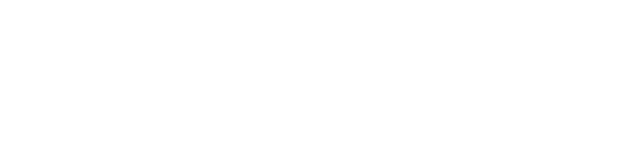
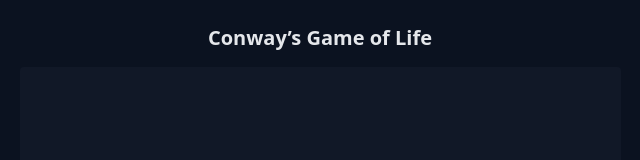
Before and after one commit to COROID-AI/game-of-life, a website with bundled scripts: page index.html in a window 1280 px wide. Shown: the whole page, without its empty margins (320-960 px from the left). Built offline with nearby package versions, Linux system fonts and the light colour scheme.

Commit message:
feat: Render grid and wire click-to-toggle
Implement src/ui.js to render the grid (canvas or DOM grid) and handle click events to toggle cells when paused.

Plan task requirements:
Intent: Provide a visual representation of the grid that users can interact with.
Acceptance criteria
- Grid renders with configurable rows/cols (default 40x40 or per README).
- Live cells are visually distinct (color/contrast).
- Clicking a cell toggles its state when simulation is paused.
- Rendering re-draws on each step.
Verification plan
- Open index.html, click cells, confirm visual toggle.
- Step the simulation and confirm cells update visually.
Evidence to preserve
- Existing index.html (596 bytes) is the entry stub to extend.
- README.md describes the simulation UI expectations.
Constraints
- No external UI libraries; vanilla JS/CSS only.

Generated by Coroid

```diff
--- a/index.html
+++ b/index.html
@@ -17,6 +17,11 @@
       Optional: expose `window.gameOfLifeStep(cells)` so glider-test.html
       can verify your rules automatically (see README.md).
     -->
+    <main class="app">
+      <h1>Conway&rsquo;s Game of Life</h1>
+      <!-- Simulation controls and speed slider are added by a later task. -->
+      <div id="grid" class="grid-container" aria-label="Game of Life grid"></div>
+    </main>
     <script type="module" src="src/main.js"></script>
   </body>
 </html>
--- a/src/main.js
+++ b/src/main.js
@@ -1,4 +1,90 @@
-// Game of Life - application entry point.
-// Subsequent tasks will implement the grid model, rendering, and controls here.
+// Game of Life — application entry point.
+//
+// Wires the pure simulation engine (engine.js) to the canvas renderer
+// (ui.js) and owns the run/pause/step controller state. UI controls
+// (buttons, speed slider) are added by a later task; this module exposes
+// a small controller API on `window.gameOfLife` so other tasks and the
+// glider-test harness can drive the simulation.
 
-export {};
+import { Grid, step } from './engine.js';
+import { DEFAULT_ROWS, DEFAULT_COLS, createGridView } from './ui.js';
+
+const container = document.getElementById('grid');
+if (!container) {
+  throw new Error('Missing #grid container in index.html');
+}
+
+/** @type {{ running: boolean, grid: Grid, view: import('./ui.js').GridView }} */
+const state = {
+  running: false,
+  grid: new Grid(DEFAULT_ROWS, DEFAULT_COLS),
+  view: null,
+};
+
+/**
+ * Re-render the current grid state.
+ * Called after every mutation (toggle, step, reset, clear).
+ */
+function render() {
+  state.view.drawGrid(state.grid);
+}
+
+/**
+ * Toggle a cell — only honoured while the simulation is paused, per the
+ * acceptance criteria. Passed as the GridView onToggle callback.
+ */
+function handleToggle(row, col) {
+  if (state.running) return; // ignore edits while running
+  state.grid.toggle(row, col);
+  render();
+}
+
+// Build the canvas grid view.
+state.view = createGridView({
+  container,
+  rows: DEFAULT_ROWS,
+  cols: DEFAULT_COLS,
+  onToggle: handleToggle,
+});
+
+/** Advance the simulation by one generation and re-render. */
+function stepOnce() {
+  state.grid = step(state.grid);
+  render();
+}
+
+/** Reset the grid to all-dead and re-render. */
+function clearGrid() {
+  state.grid.clear();
+  render();
+}
+
+/**
+ * Replace the active grid with a fresh one of the given dimensions and
+ * re-render. Useful for the pattern-seeding task.
+ *
+ * @param {Grid} grid
+ */
+function setGrid(grid) {
+  state.grid = grid;
+  render();
+}
+
+// Initial paint.
+render();
+
+// Expose a controller API for downstream tasks (controls, seeding) and
+// for the optional grading harness. Rendering + click-to-toggle are the
+// scope of this task; start/stop/step/reset/clear are wired here as a
+// minimal controller so the UI is fully functional.
+window.gameOfLife = {
+  state,
+  step: stepOnce,
+  clear: clearGrid,
+  setGrid,
+  isRunning: () => state.running,
+  setRunning: (value) => {
+    state.running = Boolean(value);
+  },
+  render,
+};
--- a/src/styles.css
+++ b/src/styles.css
@@ -1,5 +1,4 @@
-/* Game of Life - application styles.
-   Subsequent tasks will add grid and control styling here. */
+/* Game of Life - application styles. */
 
 :root {
   color-scheme: light dark;
@@ -8,4 +7,41 @@
 body {
   font-family: system-ui, sans-serif;
   margin: 0;
+  background: #0b1220;
+  color: #e5e7eb;
+  display: flex;
+  justify-content: center;
 }
+
+.app {
+  padding: 1.5rem;
+  display: flex;
+  flex-direction: column;
+  align-items: center;
+  gap: 1rem;
+}
+
+.app h1 {
+  margin: 0;
+  font-size: 1.25rem;
+  font-weight: 600;
+}
+
+.grid-container {
+  line-height: 0;
+}
+
+.life-canvas {
+  display: block;
+  image-rendering: pixelated;
+  cursor: pointer;
+  border-radius: 4px;
+  max-width: 100%;
+  height: auto;
+  touch-action: none;
+}
+
+.life-canvas:focus-visible {
+  outline: 2px solid #34d399;
+  outline-offset: 2px;
+}
--- /dev/null
+++ b/src/ui.js
@@ -0,0 +1,216 @@
+// Conway's Game of Life — UI layer.
+//
+// Renders the simulation grid onto a <canvas> and translates user input
+// (clicks/drags) into cell toggles. This module is intentionally kept
+// separate from the pure simulation engine (engine.js): it owns DOM and
+// rendering concerns only and is driven by an external controller that
+// decides when to step the simulation.
+
+/**
+ * Default grid dimensions (per plan: 40x40).
+ * @type {number}
+ */
+export const DEFAULT_ROWS = 40;
+export const DEFAULT_COLS = 40;
+
+/** Logical size of a single cell in CSS pixels. @type {number} */
+const CELL_SIZE = 14;
+/** Width of the grid line between cells in CSS pixels. @type {number} */
+const GRID_LINE_WIDTH = 1;
+
+/**
+ * Resolve a canvas pixel coordinate to a grid (row, col) coordinate.
+ *
+ * @param {number} x - canvas-space x (CSS pixels).
+ * @param {number} y - canvas-space y (CSS pixels).
+ * @returns {{ row: number, col: number }}
+ */
+function pixelToCell(x, y) {
+  const stride = CELL_SIZE + GRID_LINE_WIDTH;
+  const col = Math.floor(x / stride);
+  const row = Math.floor(y / stride);
+  return { row, col };
+}
+
+/**
+ * Create and return the canvas element for the grid, sized for the given
+ * dimensions. The canvas is returned unattached; the caller appends it.
+ *
+ * @param {number} rows
+ * @param {number} cols
+ * @returns {HTMLCanvasElement}
+ */
+function createCanvas(rows, cols) {
+  const canvas = document.createElement('canvas');
+  canvas.className = 'life-canvas';
+  canvas.width = cols * (CELL_SIZE + GRID_LINE_WIDTH) + GRID_LINE_WIDTH;
+  canvas.height = rows * (CELL_SIZE + GRID_LINE_WIDTH) + GRID_LINE_WIDTH;
+  canvas.setAttribute('role', 'img');
+  canvas.setAttribute('aria-label', `Game of Life grid, ${rows} by ${cols} cells`);
+  canvas.tabIndex = 0;
+  return canvas;
+}
+
+/**
+ * A canvas-based renderer + interaction surface for a Game of Life grid.
+ *
+ * The renderer is stateless with respect to the simulation: it draws
+ * whatever {@link GridView#draw} is given and reports toggles via the
+ * `onToggle` callback. The owning controller decides whether toggles are
+ * permitted (e.g. only when paused).
+ */
+export class GridView {
+  /**
+   * @param {object} opts
+   * @param {HTMLElement} opts.container - element to mount the canvas into.
+   * @param {number} [opts.rows=DEFAULT_ROWS] - grid row count.
+   * @param {number} [opts.cols=DEFAULT_COLS] - grid column count.
+   * @param {(row: number, col: number) => void} [opts.onToggle]
+   *        Called when the user clicks/taps a cell to toggle it. The
+   *        controller decides whether to honour it (e.g. only when paused).
+   */
+  constructor({ container, rows = DEFAULT_ROWS, cols = DEFAULT_COLS, onToggle } = {}) {
+    if (!container) {
+      throw new Error('GridView requires a container element');
+    }
+
+    this.rows = rows;
+    this.cols = cols;
+    this.onToggle = typeof onToggle === 'function' ? onToggle : null;
+
+    this.canvas = createCanvas(rows, cols);
+    this.ctx = this.canvas.getContext('2d');
+    container.appendChild(this.canvas);
+
+    this.#bindEvents();
+  }
+
+  /**
+   * Re-render the grid from a flat Int8Array (or array-like) of 0/1 cells.
+   * Called on every simulation step and after any toggle.
+   *
+   * @param {Int8Array|number[]} cells - flat cell array of length rows*cols.
+   */
+  draw(cells) {
+    const { ctx, rows, cols } = this;
+    const stride = CELL_SIZE + GRID_LINE_WIDTH;
+
+    // Background (dead cells / grid lines).
+    ctx.fillStyle = '#111827'; // slate-800
+    ctx.fillRect(0, 0, this.canvas.width, this.canvas.height);
+
+    // Live cells.
+    ctx.fillStyle = '#34d399'; // emerald-400
+    for (let r = 0; r < rows; r += 1) {
+      for (let c = 0; c < cols; c += 1) {
+        if (cells[r * cols + c]) {
+          ctx.fillRect(
+            GRID_LINE_WIDTH + c * stride,
+            GRID_LINE_WIDTH + r * stride,
+            CELL_SIZE,
+            CELL_SIZE,
+          );
+        }
+      }
+    }
+  }
+
+  /**
+   * Render from a Grid instance (convenience wrapper around draw).
+   *
+   * @param {import('./engine.js').Grid} grid
+   */
+  drawGrid(grid) {
+    this.draw(grid.cells);
+  }
+
+  /** Remove all DOM listeners and detach the canvas. */
+  destroy() {
+    this.#unbindEvents();
+    this.canvas.remove();
+  }
+
+  // ---- internals --------------------------------------------------------
+
+  #bindEvents() {
+    // Bound handlers are stored so they can be removed in destroy().
+    this.#handlePointerDown = (event) => this.#onPointerDown(event);
+    this.#handlePointerMove = (event) => this.#onPointerMove(event);
+    this.#handlePointerUp = () => this.#onPointerUp();
+
+    this.canvas.addEventListener('pointerdown', this.#handlePointerDown);
+    this.canvas.addEventListener('pointermove', this.#handlePointerMove);
+    // pointerup/leave can happen off-canvas during a drag.
+    window.addEventListener('pointerup', this.#handlePointerUp);
+  }
+
+  #unbindEvents() {
+    if (this.#handlePointerDown) {
+      this.canvas.removeEventListener('pointerdown', this.#handlePointerDown);
+    }
+    if (this.#handlePointerMove) {
+      this.canvas.removeEventListener('pointermove', this.#handlePointerMove);
+    }
+    if (this.#handlePointerUp) {
+      window.removeEventListener('pointerup', this.#handlePointerUp);
+    }
+  }
+
+  #onPointerDown(event) {
+    this.#dragging = true;
+    this.#lastToggled = null;
+    this.#toggleAt(event);
+    event.preventDefault();
+  }
+
+  #onPointerMove(event) {
+    if (!this.#dragging) return;
+    this.#toggleAt(event);
+  }
+
+  #onPointerUp() {
+    this.#dragging = false;
+    this.#lastToggled = null;
+  }
+
+  /**
+   * Toggle the cell under a pointer event, skipping repeats during a drag
+   * so a single click-drag doesn't flip a cell multiple times.
+   */
+  #toggleAt(event) {
+    if (!this.onToggle) return;
+    const rect = this.canvas.getBoundingClientRect();
+    const scaleX = this.canvas.width / rect.width;
+    const scaleY = this.canvas.height / rect.height;
+    const x = (event.clientX - rect.left) * scaleX;
+    const y = (event.clientY - rect.top) * scaleY;
+
+    const { row, col } = pixelToCell(x, y);
+    if (row < 0 || row >= this.rows || col < 0 || col >= this.cols) return;
+
+    const key = `${row},${col}`;
+    if (this.#lastToggled === key) return; // already toggled this drag
+    this.#lastToggled = key;
+
+    this.onToggle(row, col);
+  }
+
+  // Private fields (declared as instance props for broad JS support).
+  #dragging = false;
+  #lastToggled = null;
+  #handlePointerDown = null;
+  #handlePointerMove = null;
+  #handlePointerUp = null;
+}
+
+/**
+ * Build the grid UI inside the given container and return the GridView.
+ *
+ * Convenience factory used by main.js.
+ *
+ * @param {object} opts - same options as {@link GridView}.
+ * @returns {GridView}
+ */
+export function createGridView(opts) {
+  return new GridView(opts);
+}
```
